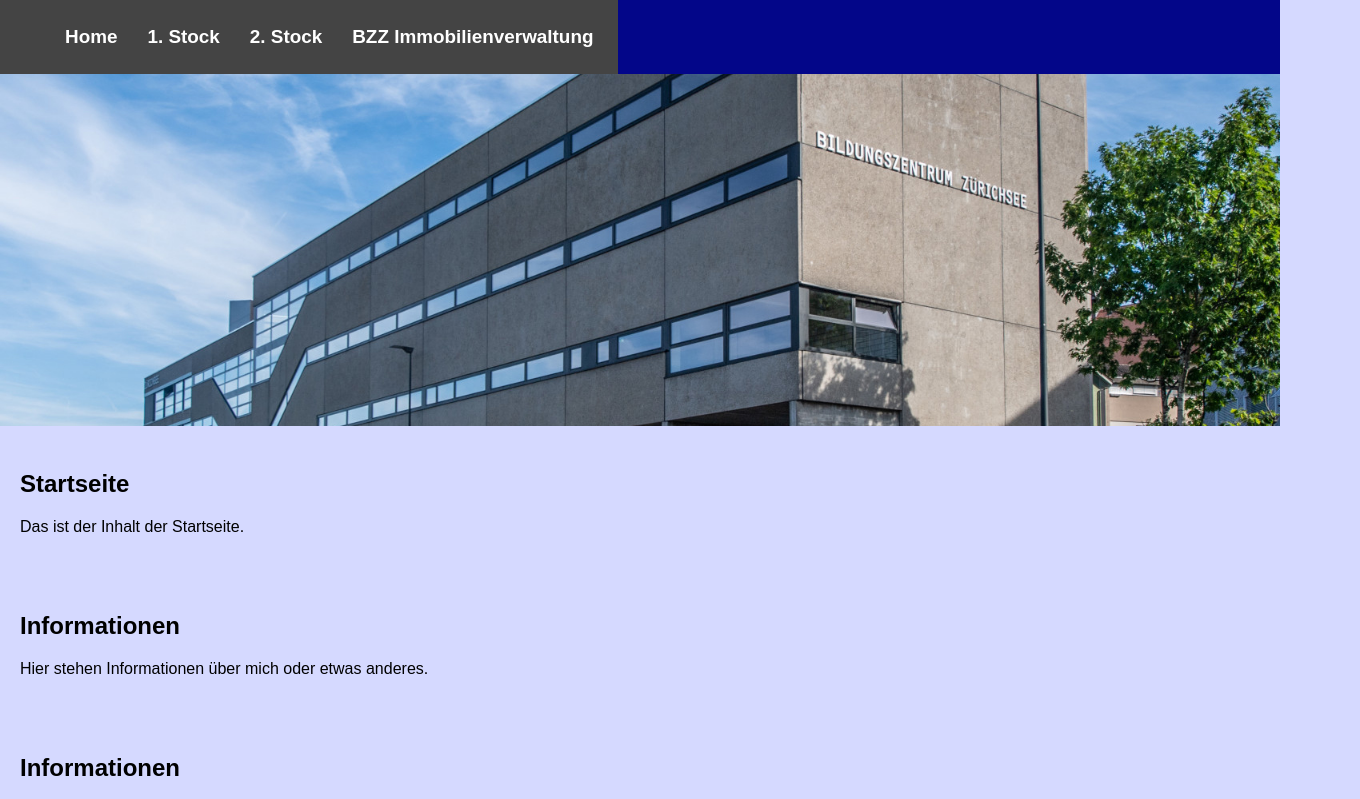
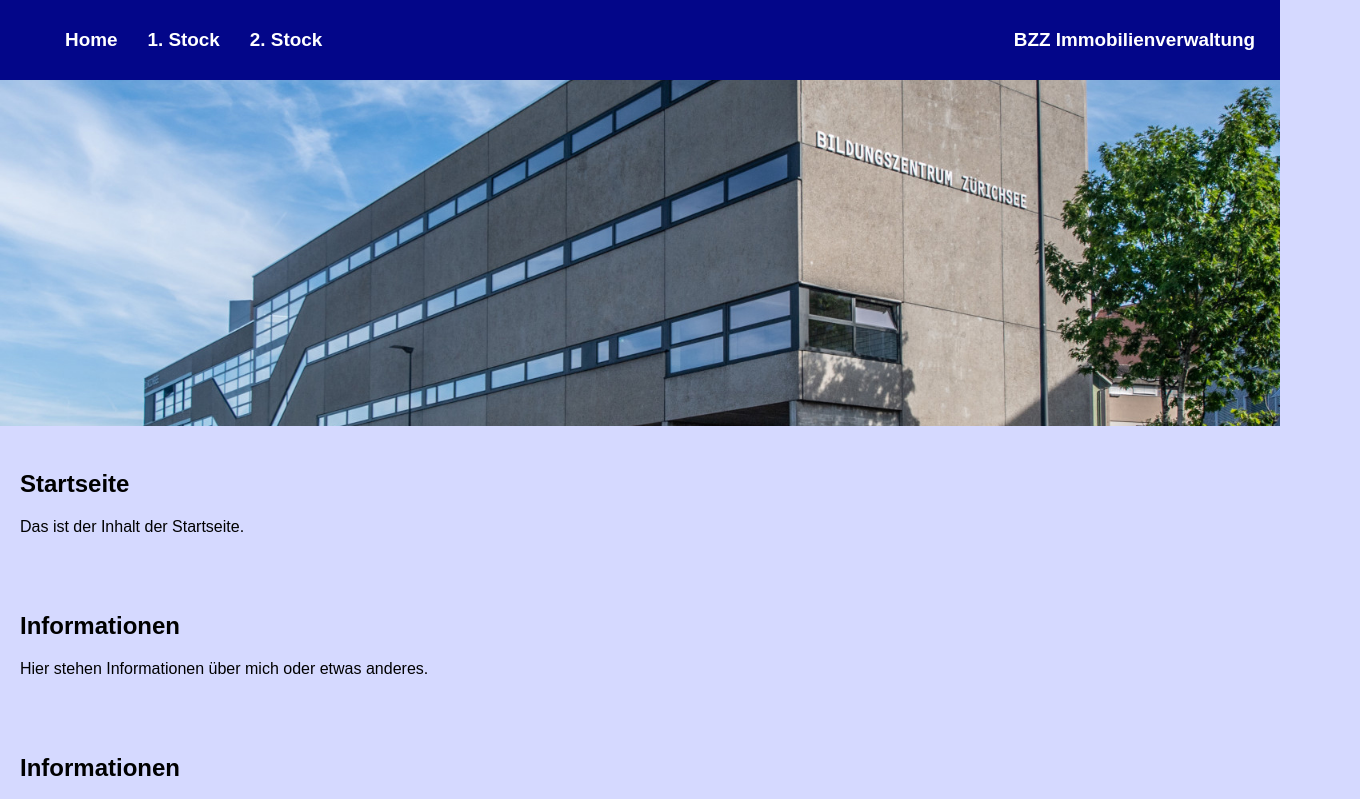
Before and after one commit to Nico53r/M290, a plain HTML site: page index.html in a window 1280 px wide. Shown: the top 799 px of the page, 1360 px wide, since content can reach past the window. Drawn offline with Linux system fonts and the light colour scheme.

Commit message:
Coole News :)

```diff
--- a/style.css
+++ b/style.css
@@ -4,22 +4,20 @@
     padding: 0;
     background-color: #d5d9ff;
 }
-header {
-    background-color: #030689;
-    color: #fff;
-    text-align: center;
-}
-nav {
+
+nav.header {
     background-color: #444;
     color: #fff;
-    text-align: center;
     padding: 10px;
 }
+
 nav a {
     color: #fff;
     text-decoration: none;
     margin: 0 10px;
 }
+
+
 section {
     padding: 20px;
 }
@@ -27,25 +25,26 @@
     background-color: #333;
     color: #fff;
     text-align: center;
-    padding: 40px;
+    padding-top: 60px;
+    padding-bottom: 10px;
     position: page;
     bottom: 0;
     width: 100%;
     opacity: 80%;
 }
 
-h1 {
-    display: flex;
-    justify-content: left;
-    padding-left: 25px;
+.navbar-nav .header-titel {
+    margin-left: auto;
+    /*display: flex;
+    justify-content: flex-end;
+    margin: 0;
+    padding-right: 25px;
+    margin-bottom: 40px;*/
 }
 
 header {
     position: fixed;
-    display: flex;
-    /*justify-content: center;*/
     width: 100%;
-    z-index: 3;
     background-color: #030689;
     opacity: 1;
     color: #ffffff;
@@ -74,12 +73,26 @@
     list-style: none;
     padding: 0;
     margin: 0 15px 0 15px;
-    /*color: black;*/
 }
 
-.navbar-nav {
+
+nav.header {
+    background-color: #030689;
+    color: #ffffff;
+}
+
+ul.navbar-nav {
     list-style: none;
-    display: flex; /* Aktiviert Flexbox */
-    justify-content: space-around; /* Verteilt die Elemente horizontal */
+    display: flex;
+    justify-content: flex-start;
+    align-items: center;
     background-color: transparent;
+    margin: 0;
+    padding-bottom: 0;
+    height: 60px;
 }
+
+h1 {
+    margin: 0;
+    padding-right: 25px;
+}
```
